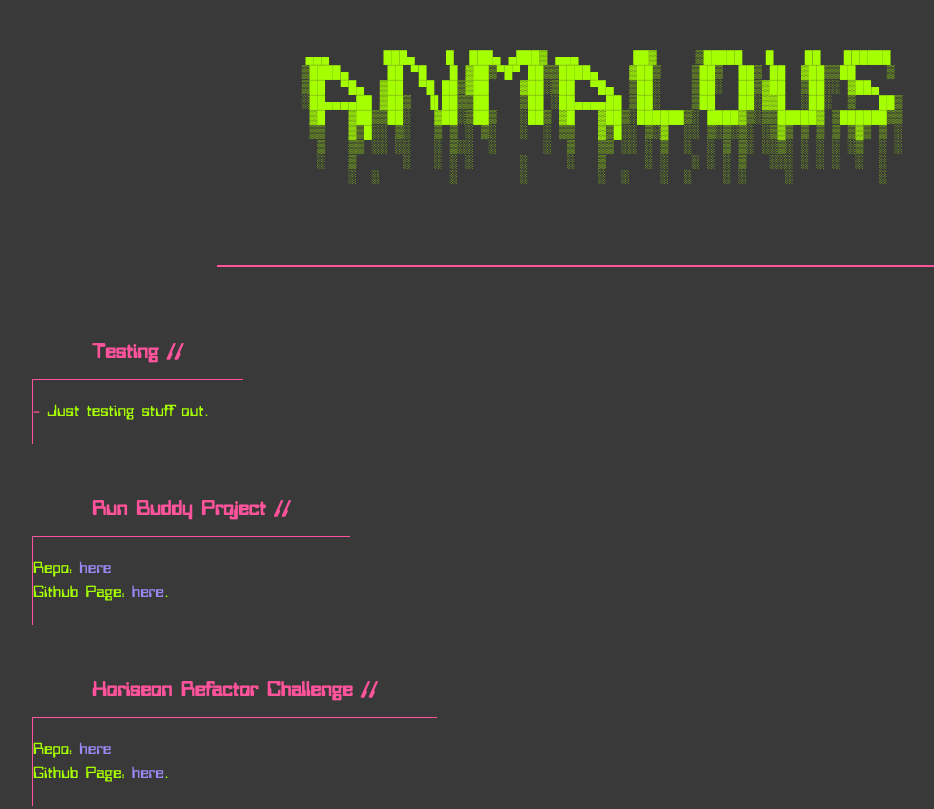
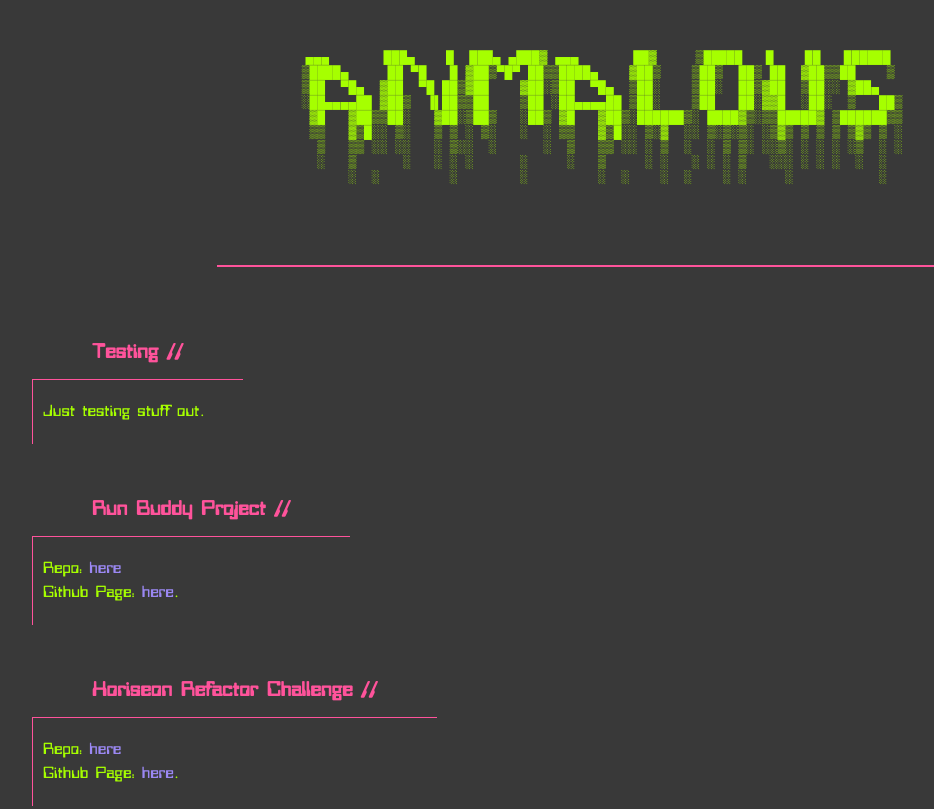
Before and after one commit to jsalinas212/just-for-fun, a plain HTML site: page index.html in a window 1280 px wide. Shown: the top 809 px of the page, without its empty margins (38-972 px from the left). Drawn offline with Linux system fonts and the light colour scheme.

Commit message:
add content, update styles again

```diff
--- a/assets/css/style.css
+++ b/assets/css/style.css
@@ -41,7 +41,7 @@ section h3 {
 section p {
     font-size: 16px;
     line-height: 1.5;
-    padding: 20px 0;
+    padding: 20px 0 20px 10px;
     color: #a6ff00;
     border-left: 1px solid #ff539b;
 }
--- a/index.html
+++ b/index.html
@@ -31,7 +31,9 @@
     <!-- considering wrapping sections in content elements -->
     <section>
         <h3> Testing //</h3>
-        <p><span>-</span> Just testing stuff out.</p>
+        <p>
+            Just testing stuff out.
+        </p>
     </section>
 
     <section>
```
